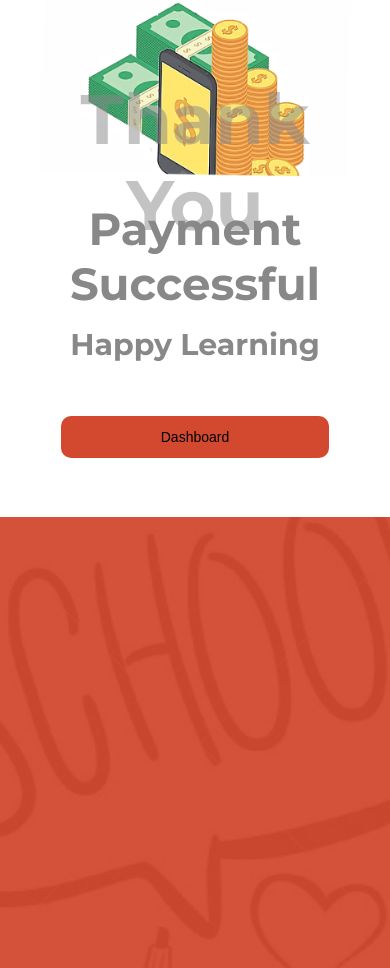
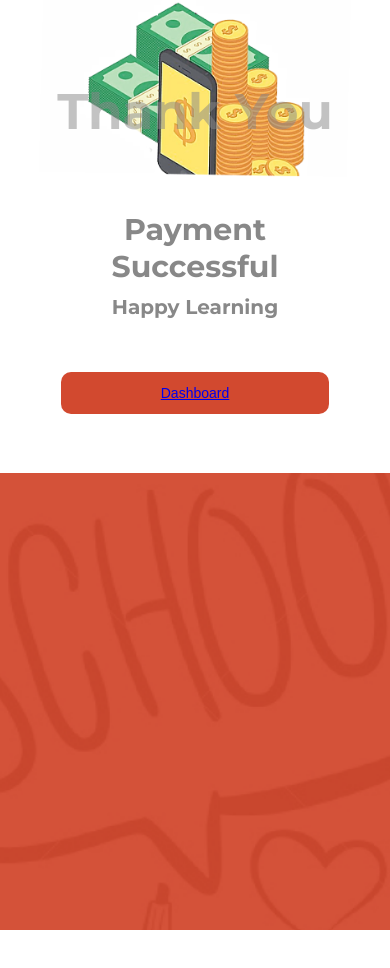
Before and after one commit to ozo-vehe/Payment-Page, a plain HTML site: page index.html in a window 390 px wide. Shown: the part 412-1380 px from the top of the page. After the commit the page ends 1342 px from the top, so only its background shows below. Drawn offline with Linux system fonts and the light colour scheme.

Commit message:
Update paymentPage.css

```diff
--- a/css/paymentPage.css
+++ b/css/paymentPage.css
@@ -20,7 +20,6 @@
 .paymentPage p {
   font-size: 45px;
   font-weight: 700;
-  margin-top: 20px;
   text-transform: capitalize;
 }
 .paymentPage p span {
@@ -39,16 +38,13 @@
 }
 
 .paymentPage button {
+  font-size: 16px;
   padding: 13px 120px;
   background-color: #d2492f;
   border: none;
   border-radius: 10px;
+  color: #000;
   margin: 50px 0px 20px 0px;
-}
-.paymentPage button a {
-  text-decoration: none;
-  font-size: 16px;
-  color: #000;
 }
 
 .hidePaymentStatus {
@@ -61,26 +57,26 @@
   .paymentPage .paymentStatus {
     width: 100%;
   }
-  h2 {
-    font-size: 40px;
-    top: 23%;
+  .paymentPage h2 {
+    font-size: 50px;
+    top: 27%;
   }
-  p {
+  .paymentPage p {
     margin-top: 30px;
     font-size: 30px;
     font-weight: 700;
     text-transform: capitalize;
   }
-  p span {
+  .paymentPage p span {
     font-size: 20px;
   }
   .paymentPage button {
+    font-size: 14px;
     padding: 13px 100px;
   }
-  .paymentPage button a {
-    font-size: 14px;
-  }
-
+}
+footer {
+  color: white;
 }
 /**************   Payment Page CSS Ends Here    *******************/
 
@@ -545,7 +541,7 @@ body {
 
 .footer {
   padding: 4rem 2rem;
-  background-image: url("../images/Group\ 122.png");
+  background-image: url("/images/Group\ 122.png");
   background-position: center;
   background-size: cover;
   background-repeat: no-repeat; }
```
